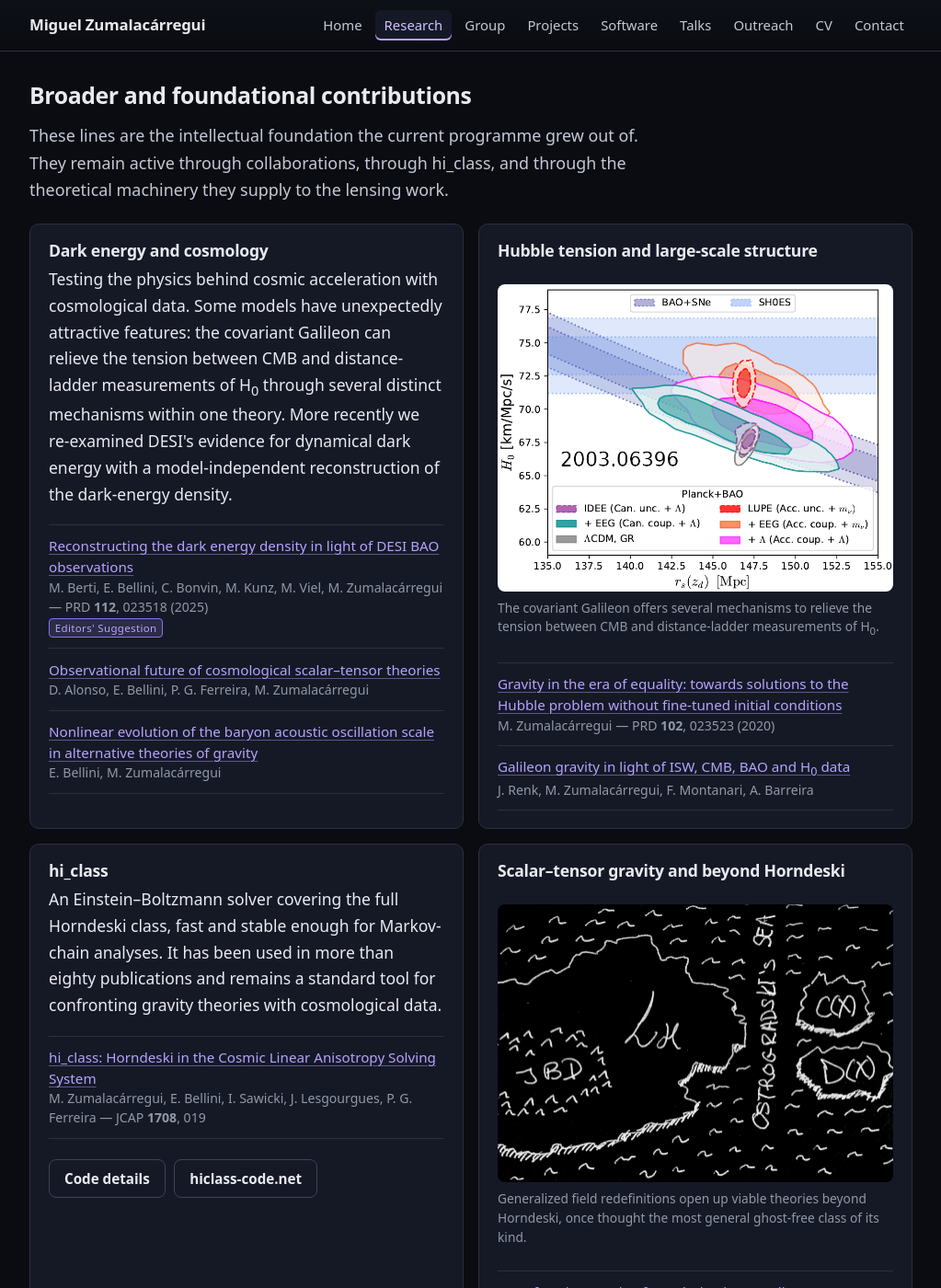
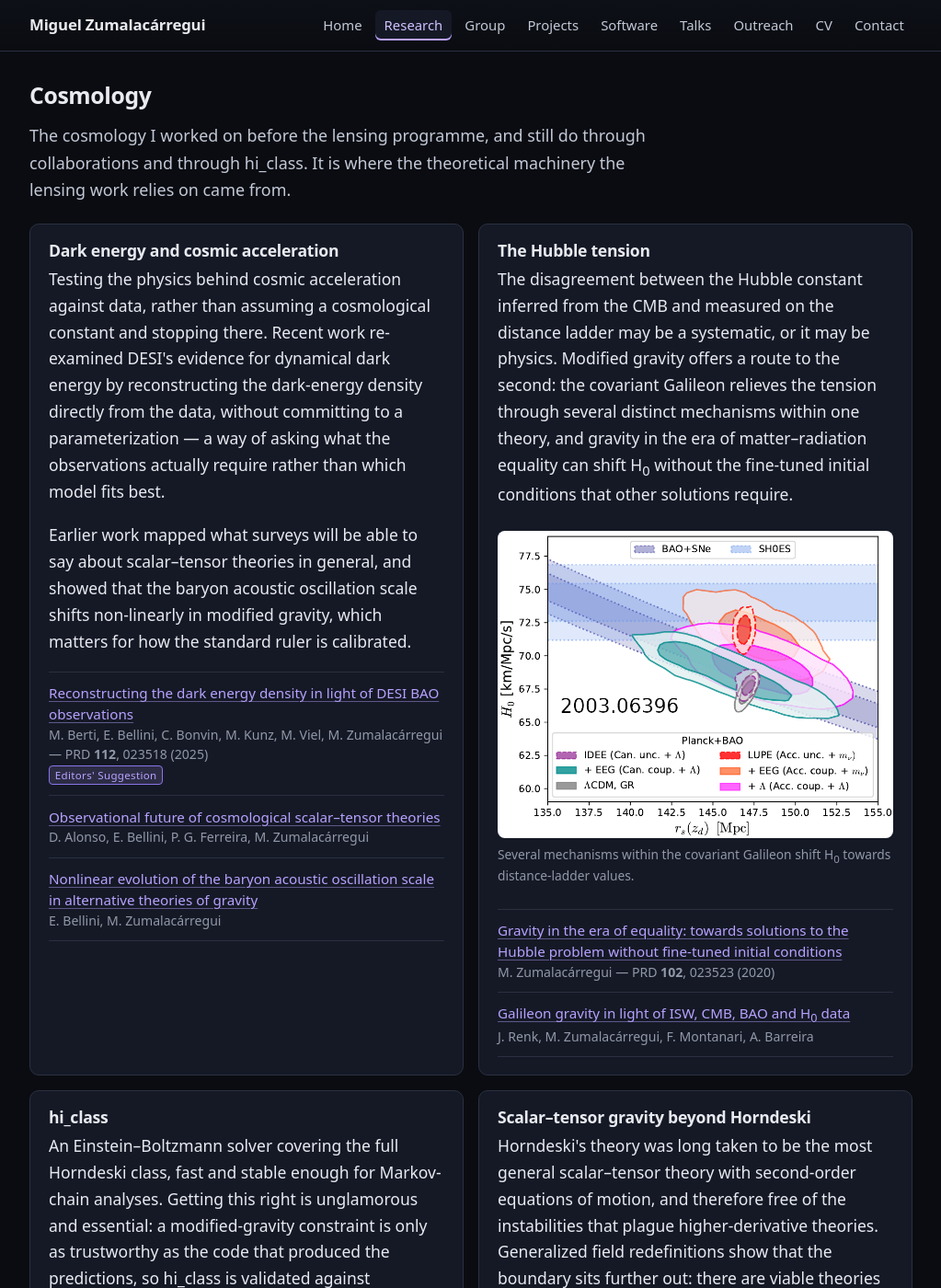
Before and after one commit to miguelzuma/miguelzuma.github.io, a Jekyll site: the page built from research.html, in a window 1280 px wide and 1400 px high, scrolled down 5673 px. Shown: the whole window at 92% size, without its empty margins (128-1151 px from the left). Built offline with Jekyll 4.4.1, drawn with Linux system fonts in a browser that asks for light colours; some of the changed text lies outside the part shown.

Commit message:
Rename foundations to Cosmology and balance the side-by-side cards
"Broader and foundational contributions" is now just "Cosmology".

The cards in that grid were lopsided: two carried figures and four were bare
publication lists, so side-by-side pairs had very different weight. Every card
now has real prose explaining why the work mattered, and four more figures come
in from images already in the repository but unused:

- hi_class: the CMB spectra validating it against an independent Galileon code
- Disformal transformations: the frame-relation diagram from 1210.8016, which
  happens to be white-on-black and sits naturally in the dark theme
- Inhomogeneous cosmologies: the SNe/BAO/CMB constraint contours for void models
- Hubble tension keeps the Galileon parameter-space plot

Cards now run 112-161 words each instead of 40-160.

The leadership cards had the same problem and get the same treatment: LISA,
Euclid and GW-Space 2050 gained a paragraph explaining what the role actually
involves rather than just naming it.

Corrected the beyond-Horndeski alt text and caption. That image is a hand-drawn
map of theory space with Ostrogradski's Sea, not the "diagram of stable regions
in parameter space" I had described.

Co-Authored-By: Claude Opus 5 (1M context) <noreply@anthropic.com>
Claude-Session: https://claude.ai/code/session_01E2ZbXszK9qt9svKVxU5Yrt

```diff
--- a/research.html
+++ b/research.html
@@ -389,25 +389,31 @@ description: >-
      FOUNDATIONS
      ================================================================== -->
 
-<h2 id="foundations">Broader and foundational contributions</h2>
+<h2 id="cosmology">Cosmology</h2>
 
 <p class="lede">
-  These lines are the intellectual foundation the current programme grew out of.
-  They remain active through collaborations, through hi_class, and through the
-  theoretical machinery they supply to the lensing work.
+  The cosmology I worked on before the lensing programme, and still do through
+  collaborations and through hi_class. It is where the theoretical machinery the
+  lensing work relies on came from.
 </p>
 
 <div class="grid grid-2">
 
   <section class="card" id="dark-energy">
-    <h3 class="card-title">Dark energy and cosmology</h3>
+    <h3 class="card-title">Dark energy and cosmic acceleration</h3>
     <p>
-      Testing the physics behind cosmic acceleration with cosmological data. Some
-      models have unexpectedly attractive features: the covariant Galileon can
-      relieve the tension between CMB and distance-ladder measurements of
-      H<sub>0</sub> through several distinct mechanisms within one theory. More
-      recently we re-examined DESI's evidence for dynamical dark energy with a
-      model-independent reconstruction of the dark-energy density.
+      Testing the physics behind cosmic acceleration against data, rather than
+      assuming a cosmological constant and stopping there. Recent work
+      re-examined DESI's evidence for dynamical dark energy by reconstructing the
+      dark-energy density directly from the data, without committing to a
+      parameterization — a way of asking what the observations actually require
+      rather than which model fits best.
+    </p>
+    <p>
+      Earlier work mapped what surveys will be able to say about scalar–tensor
+      theories in general, and showed that the baryon acoustic oscillation scale
+      shifts non-linearly in modified gravity, which matters for how the standard
+      ruler is calibrated.
     </p>
     <ul class="pubs">
       <li><a href="https://inspirehep.net/literature/2901653" rel="noopener">Reconstructing the dark energy density in light of DESI BAO observations</a>
@@ -421,13 +427,22 @@ description: >-
   </section>
 
   <section class="card" id="hubble">
-    <h3 class="card-title">Hubble tension and large-scale structure</h3>
+    <h3 class="card-title">The Hubble tension</h3>
+    <p>
+      The disagreement between the Hubble constant inferred from the CMB and
+      measured on the distance ladder may be a systematic, or it may be physics.
+      Modified gravity offers a route to the second: the covariant Galileon
+      relieves the tension through several distinct mechanisms within one theory,
+      and gravity in the era of matter–radiation equality can shift
+      H<sub>0</sub> without the fine-tuned initial conditions that other
+      solutions require.
+    </p>
     <figure>
       <img src="{{ '/imgs/master_plot_annotated.png' | relative_url }}"
-           alt="Parameter space showing how the covariant Galileon shifts the inferred Hubble constant towards distance-ladder values." loading="lazy" width="600" height="466">
+           alt="Parameter space showing how the covariant Galileon shifts the inferred Hubble constant towards distance-ladder values." loading="lazy" width="853" height="662">
       <figcaption>
-        The covariant Galileon offers several mechanisms to relieve the tension
-        between CMB and distance-ladder measurements of H<sub>0</sub>.
+        Several mechanisms within the covariant Galileon shift H<sub>0</sub>
+        towards distance-ladder values.
       </figcaption>
     </figure>
     <ul class="pubs">
@@ -442,28 +457,47 @@ description: >-
     <h3 class="card-title">hi_class</h3>
     <p>
       An Einstein–Boltzmann solver covering the full Horndeski class, fast and
-      stable enough for Markov-chain analyses. It has been used in more than
-      eighty publications and remains a standard tool for confronting gravity
-      theories with cosmological data.
+      stable enough for Markov-chain analyses. Getting this right is unglamorous
+      and essential: a modified-gravity constraint is only as trustworthy as the
+      code that produced the predictions, so hi_class is validated against
+      independent implementations wherever they exist.
     </p>
+    <figure>
+      <img src="{{ '/imgs/CAMB_compare_Cl_web.png' | relative_url }}"
+           alt="CMB temperature power spectra for Galileon models computed with hi_class, with a lower panel showing relative deviations from an independent implementation below one per cent." loading="lazy" width="399" height="397">
+      <figcaption>
+        hi_class validated against an independent Galileon implementation: CMB
+        temperature spectra agree to better than one per cent.
+      </figcaption>
+    </figure>
     <ul class="pubs">
       <li><a href="https://inspirehep.net/literature/1462237" rel="noopener">hi_class: Horndeski in the Cosmic Linear Anisotropy Solving System</a>
-        <span class="authors">M. Zumalacárregui, E. Bellini, I. Sawicki, J. Lesgourgues, P. G. Ferreira — JCAP <strong>1708</strong>, 019</span></li>
+        <span class="authors">M. Zumalacárregui, E. Bellini, I. Sawicki, J. Lesgourgues, P. G. Ferreira — JCAP <strong>08</strong>, 019 (2017)</span></li>
+      <li><a href="https://inspirehep.net/literature/1752568" rel="noopener">hi_class: background evolution, initial conditions and approximation schemes</a>
+        <span class="authors">E. Bellini, I. Sawicki, M. Zumalacárregui — JCAP <strong>02</strong>, 008 (2020)</span></li>
     </ul>
-    <div class="btn-row">
+    <div class="btn-row" style="margin-bottom:0;">
       <a class="btn" href="{{ '/software.html#hi_class' | relative_url }}">Code details</a>
       <a class="btn" href="https://hiclass-code.net" rel="noopener">hiclass-code.net</a>
     </div>
   </section>
 
   <section class="card" id="scalar-tensor">
-    <h3 class="card-title">Scalar–tensor gravity and beyond Horndeski</h3>
+    <h3 class="card-title">Scalar–tensor gravity beyond Horndeski</h3>
+    <p>
+      Horndeski's theory was long taken to be the most general scalar–tensor
+      theory with second-order equations of motion, and therefore free of the
+      instabilities that plague higher-derivative theories. Generalized field
+      redefinitions show that the boundary sits further out: there are viable
+      theories beyond Horndeski, and I constructed the first explicit examples.
+    </p>
     <figure>
       <img src="{{ '/imgs/beyond_Horndeski.jpg' | relative_url }}"
-           alt="Diagram of stable regions in the parameter space of theories beyond the Horndeski class." loading="lazy" width="600" height="422">
+           alt="Hand-drawn map of scalar–tensor theory space, showing labelled regions such as JBD and Horndeski as islands separated by an expanse marked Ostrogradski's Sea." loading="lazy" width="600" height="422">
       <figcaption>
-        Generalized field redefinitions open up viable theories beyond Horndeski,
-        once thought the most general ghost-free class of its kind.
+        Theory space drawn as a map: viable scalar–tensor theories are islands
+        in Ostrogradski's sea of instabilities. Field redefinitions extend the
+        coastline beyond Horndeski.
       </figcaption>
     </figure>
     <ul class="pubs">
@@ -479,12 +513,20 @@ description: >-
   <section class="card" id="disformal">
     <h3 class="card-title">Disformal transformations</h3>
     <p>
-      Field redefinitions that mix the metric with derivatives of a scalar field
-      generalize the notion of Einstein and Jordan frames. They connect
-      disformally coupled theories to DBI Galileons, provide a screening mechanism
-      for fifth forces, and supply much of the technical apparatus behind the
-      beyond-Horndeski results.
+      A field redefinition that mixes the metric with derivatives of a scalar
+      field generalizes the familiar Einstein and Jordan frames. The consequences
+      are concrete: disformally coupled theories turn out to be DBI Galileons in
+      disguise, and the same coupling screens fifth forces in dense environments,
+      hiding the scalar where laboratory tests would otherwise have found it.
     </p>
+    <figure>
+      <img src="{{ '/imgs/disfgrav.jpg' | relative_url }}"
+           alt="Diagram relating the Einstein and Jordan frames to Galileon and disformal descriptions through metric field redefinitions." loading="lazy" width="1230" height="802">
+      <figcaption>
+        Disformal field redefinitions connect the Einstein and Jordan frames to
+        Galileon and disformal descriptions of the same theory.
+      </figcaption>
+    </figure>
     <ul class="pubs">
       <li><a href="https://inspirehep.net/literature/1114681" rel="noopener">Screening modifications of gravity through disformally coupled fields</a>
         <span class="authors">T. Koivisto, D. Mota, M. Zumalacárregui — Phys. Rev. Lett. <strong>109</strong>, 241102</span></li>
@@ -496,13 +538,23 @@ description: >-
   </section>
 
   <section class="card" id="inhomogeneous">
-    <h3 class="card-title">Inhomogeneous cosmologies and data assumptions</h3>
+    <h3 class="card-title">Inhomogeneous cosmologies</h3>
     <p>
-      Non-standard cosmologies are useful even when they are wrong: they expose
-      the model-dependent assumptions buried in standard analysis pipelines. Our
-      work on Lemaître–Tolman–Bondi void models showed how cosmic rulers strain
-      inhomogeneous alternatives to dark energy.
+      Before dark energy was assumed, one alternative was that we sit near the
+      centre of a very large underdensity, with apparent acceleration produced by
+      inhomogeneity rather than by a new component. Testing that idea properly
+      turned out to be useful well beyond its own merits: it exposes which steps
+      in a standard analysis quietly assume homogeneity, and cosmic rulers strain
+      the void models badly once supernovae, BAO and the CMB are combined.
     </p>
+    <figure>
+      <img src="{{ '/imgs/tensioninthevoid.jpg' | relative_url }}"
+           alt="Constraint contours in the matter-density and Hubble-rate plane for void models, showing supernova, BAO and CMB data preferring different regions." loading="lazy" width="675" height="467">
+      <figcaption>
+        Supernovae, BAO and the CMB pull in different directions in
+        Lemaître–Tolman–Bondi void models; the combination strains the model.
+      </figcaption>
+    </figure>
     <ul class="pubs">
       <li><a href="https://inspirehep.net/literature/1084620" rel="noopener">Tension in the void: cosmic rulers strain inhomogeneous cosmologies</a>
         <span class="authors">M. Zumalacárregui, J. García-Bellido, P. Ruiz-Lapuente — JCAP <strong>1210</strong>, 009</span></li>
@@ -535,9 +583,16 @@ description: >-
     <h3 class="card-title">LISA</h3>
     <p class="card-meta">Consortium member since 2018 · Council member and Senior Co-Chair of the Cosmology Working Group since 2025</p>
     <p>
-      Elected by peers to co-chair a working group of more than 500 members;
+      Elected by peers to co-chair a working group of more than 500 members, and
       previously section coordinator for gravitational-wave lensing in the LISA
       Cosmology white paper.
+    </p>
+    <p>
+      LISA is where wave-optics lensing stops being a curiosity: at millihertz
+      frequencies the wavelengths are long enough that diffraction by
+      dark-matter halos becomes detectable, and unmodelled it could contaminate
+      the whole data stream. Preparing the mission for that is part of the
+      working group's remit.
     </p>
     <ul class="pubs">
       <li><a href="https://arxiv.org/abs/2204.05434" rel="noopener">Cosmology with the Laser Interferometer Space Antenna</a>
@@ -553,6 +608,14 @@ description: >-
       connecting the survey to gravitational-wave science, and leading the
       "bright sirens" work package.
     </p>
+    <p>
+      Euclid will map the galaxies that host gravitational-wave sources and the
+      structures that lens them, which is what makes the connection worth
+      building: the same survey supplies the redshifts for standard sirens and
+      the lens catalogues for multi-messenger lensing. I am also a member of the
+      Strong Lensing, Cosmology Theory, and Supernovae &amp; Transients working
+      groups.
+    </p>
   </section>
 
   <section class="card">
@@ -560,7 +623,14 @@ description: >-
     <p class="card-meta">Coordinator, cosmography section, since 2023</p>
     <p>
       Defining the scientific case for ESA's gravitational-wave missions after
-      LISA.
+      LISA. Decisions taken now about frequency band and sensitivity determine
+      what is measurable decades from now, so the cosmography case has to be
+      made before the instrument is designed rather than after.
+    </p>
+    <p>
+      My section covers what these missions could contribute to measuring
+      distances and the expansion history — including through lensed sources,
+      which become more common the further out a detector can see.
     </p>
   </section>
 
```
Also changed, not shown: other parts of research.html (+0 -4 lines).
